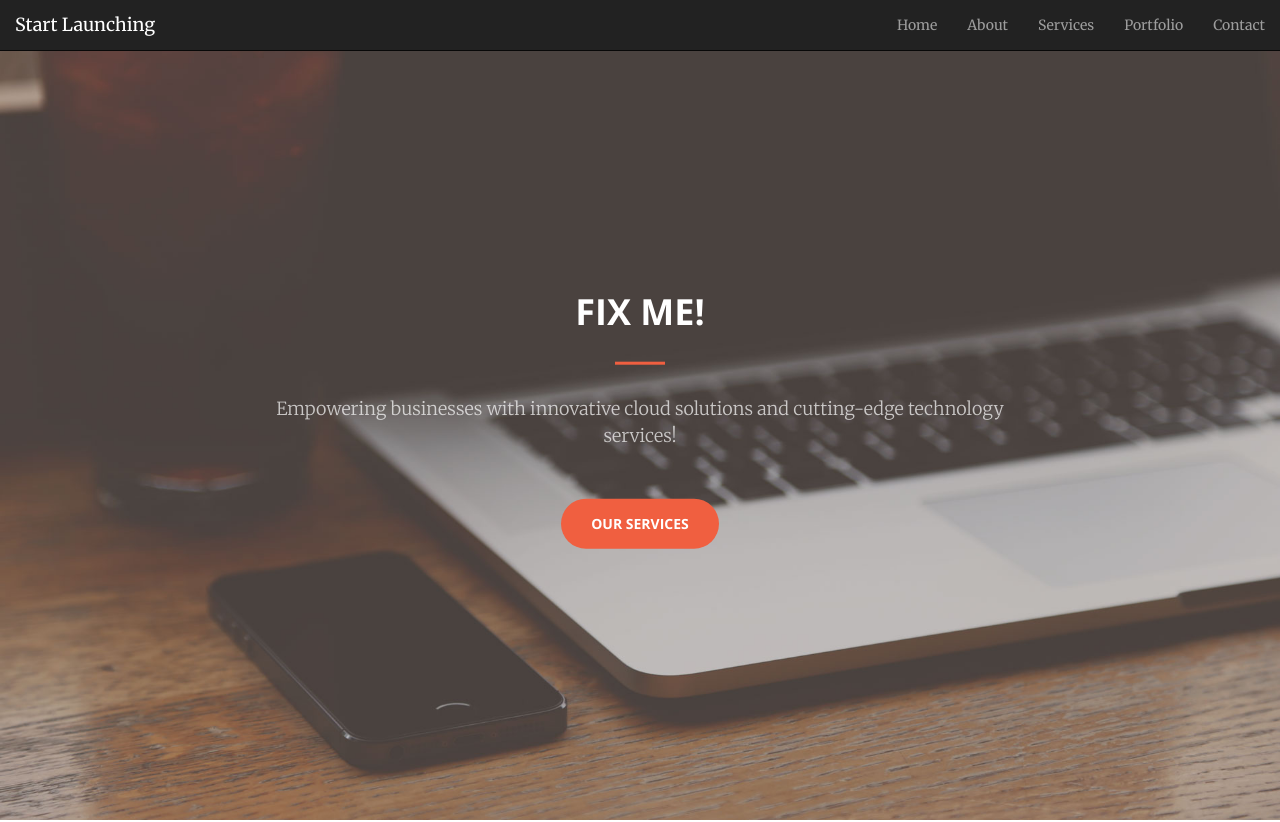
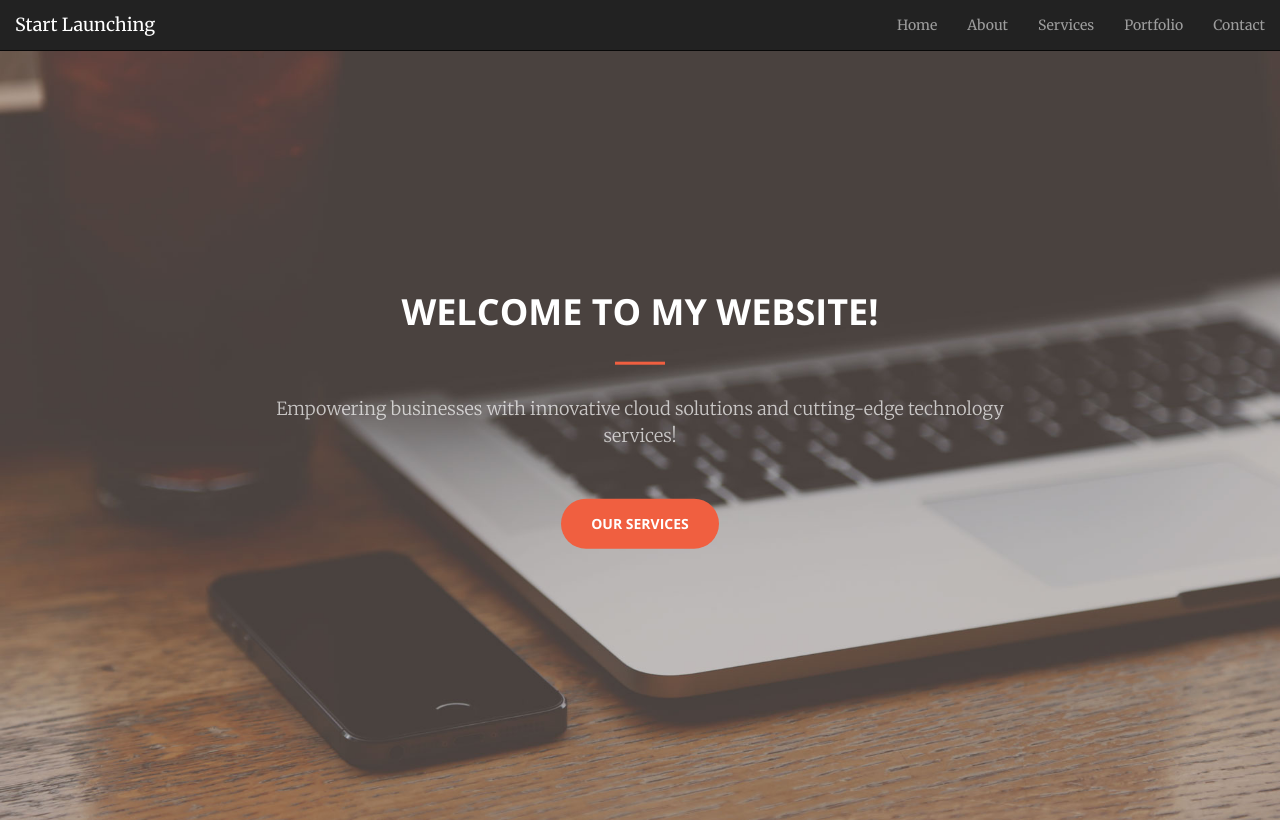
Before and after one commit to NitishE/Project5-412, a plain HTML site: page index.html in a window 1280 px wide. Shown: the top 822 px of the page. Drawn offline with nearby package versions, Linux system fonts and the light colour scheme.

Commit message:
fixed header

```diff
--- a/index.html
+++ b/index.html
@@ -45,7 +45,7 @@
 <header>
     <div class="header-content">
         <div class="header-content-inner">
-            <h1>FIX ME!</h1>
+            <h1>Welcome to my website!</h1>
             <hr>
             <p>Empowering businesses with innovative cloud solutions and cutting-edge technology services!</p>
             <a href="services.html" class="btn btn-primary btn-xl">Our Services</a>
```
